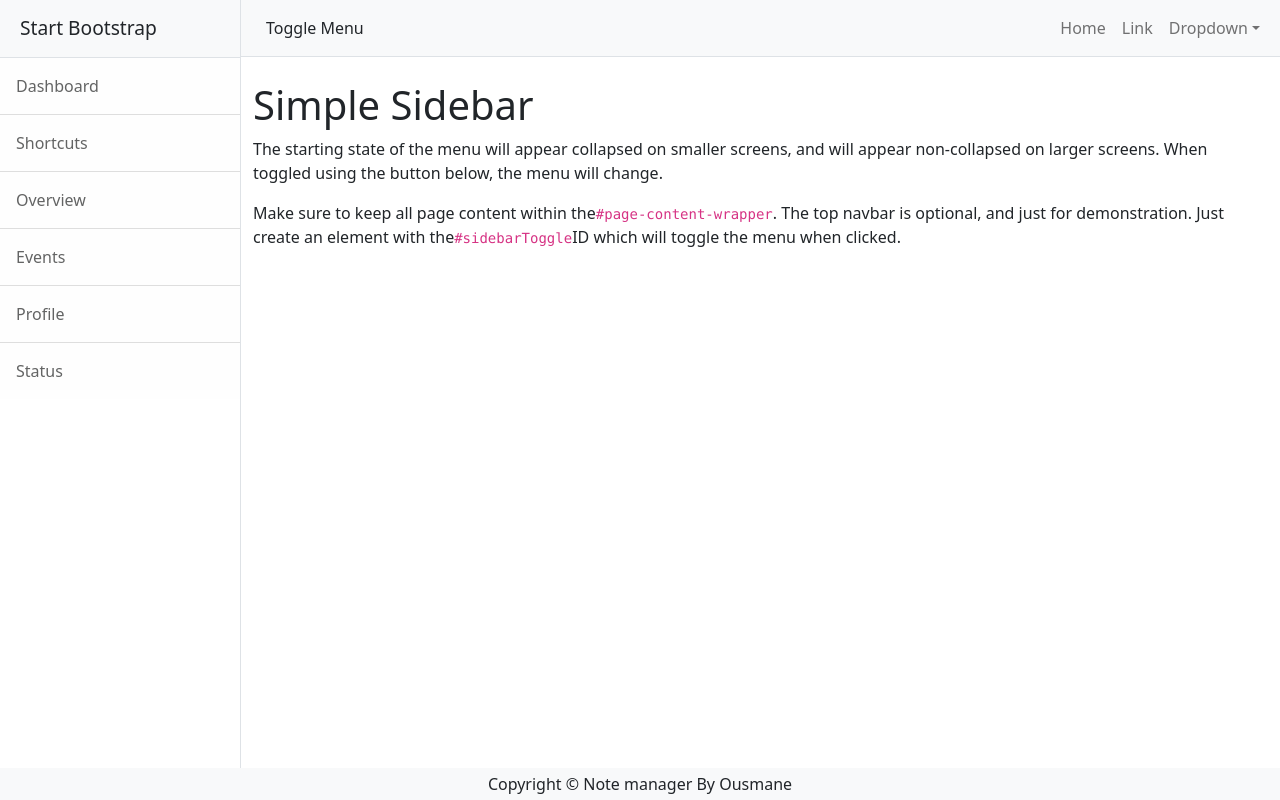
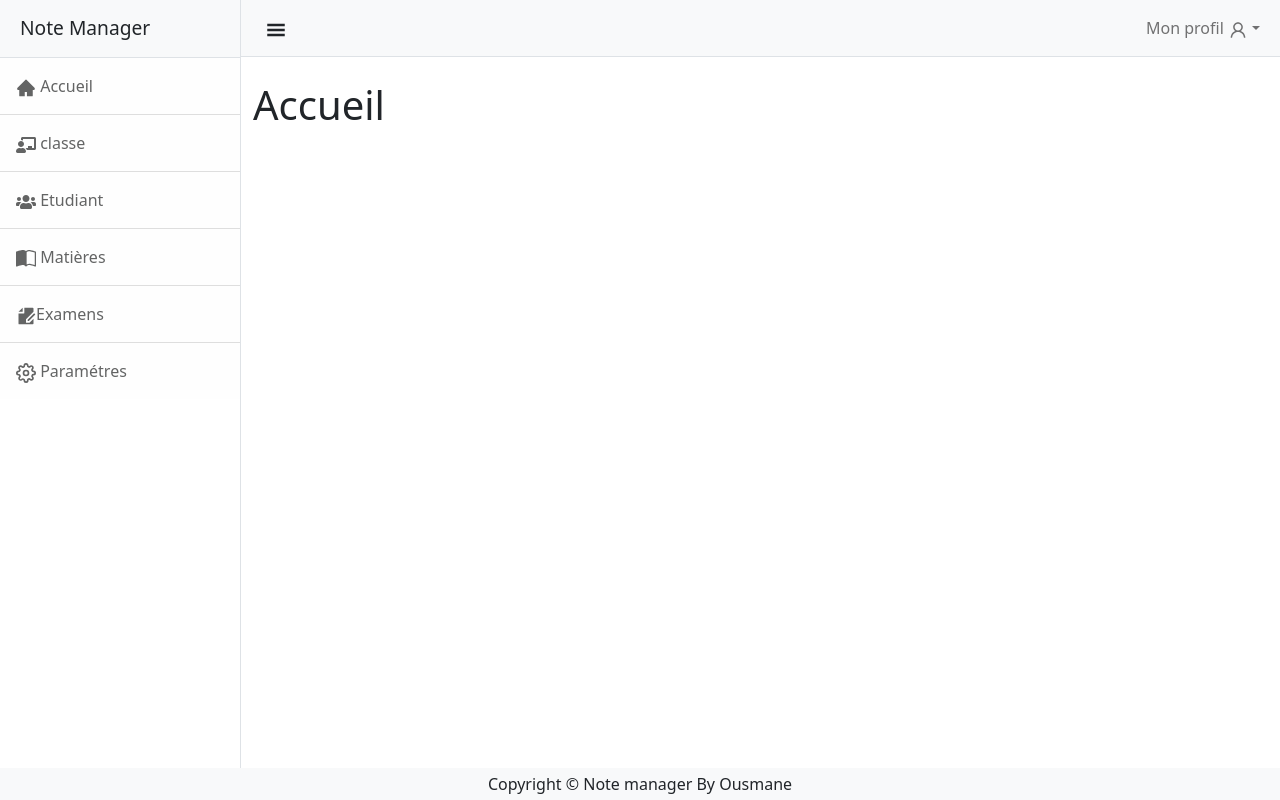
Before and after one commit to ousmab/gestion_note, a React (Create React App) app: page /dashboard in a window 1280 px wide. Built offline with nearby package versions, Linux system fonts and the light colour scheme.

Commit message:
[#7 imp finalisation dashboard

```diff
--- a/src/components/Main.js
+++ b/src/components/Main.js
@@ -3,8 +3,6 @@ import main_image from "../images/school.png"
 
 import { Link  } from 'react-router-dom';
 import Header from './Header';
-
-
 function Main() {
 
     return (
--- a/src/components/admin/AdminHeader.js
+++ b/src/components/admin/AdminHeader.js
@@ -1,19 +1,35 @@
 import React from 'react'
 import "./admin.css"
+import { GiHamburgerMenu } from "react-icons/gi"
+import {AiOutlineUser, AiFillHome} from "react-icons/ai"
+import { FaUsers, FaChalkboardTeacher } from 'react-icons/fa'
+import { RiFileEditFill } from 'react-icons/ri'
+import { BsBookHalf } from "react-icons/bs"
+import { FiSettings } from "react-icons/fi"
 
 
 export default function AdminHeader() {
+
+    let icons_size = 20
+
     return (
         <div className="d-flex" id="wrapper">
             <div className="border-end bg-white" id="sidebar-wrapper">
-                <div className="sidebar-heading border-bottom bg-light">Start Bootstrap</div>
+                <div className="sidebar-heading border-bottom bg-light">Note Manager</div>
                 <div className="list-group list-group-flush">
-                    <a className="list-group-item list-group-item-action list-group-item-light p-3" href="#!">Dashboard</a>
-                    <a className="list-group-item list-group-item-action list-group-item-light p-3" href="#!">Shortcuts</a>
-                    <a className="list-group-item list-group-item-action list-group-item-light p-3" href="#!">Overview</a>
-                    <a className="list-group-item list-group-item-action list-group-item-light p-3" href="#!">Events</a>
-                    <a className="list-group-item list-group-item-action list-group-item-light p-3" href="#!">Profile</a>
-                    <a className="list-group-item list-group-item-action list-group-item-light p-3" href="#!">Status</a>
+                    <a className="list-group-item list-group-item-action list-group-item-light p-3" href="#!">
+                        <AiFillHome size={icons_size} />  Accueil
+                    </a>
+                    <a className="list-group-item list-group-item-action list-group-item-light p-3" href="#!">
+                    <FaChalkboardTeacher size={icons_size} /> classe</a>
+                    <a className="list-group-item list-group-item-action list-group-item-light p-3" href="#!">
+                    <FaUsers size={icons_size} /> Etudiant</a>
+                    <a className="list-group-item list-group-item-action list-group-item-light p-3" href="#!">
+                    <BsBookHalf size={icons_size} /> Matières</a>
+                    <a className="list-group-item list-group-item-action list-group-item-light p-3" href="#!">
+                    <RiFileEditFill size={icons_size}/>Examens</a>
+                    <a className="list-group-item list-group-item-action list-group-item-light p-3" href="#!">
+                    <FiSettings size={icons_size} /> Paramétres</a>
                 </div>
             </div>
 
@@ -21,14 +37,18 @@ export default function AdminHeader() {
 
                 <nav className="navbar navbar-expand-lg navbar-light bg-light border-bottom">
                     <div className="container-fluid">
-                        <button className="btn" id="sidebarToggle">Toggle Menu</button>
+                        <button className="btn" id="sidebarToggle"><GiHamburgerMenu size={icons_size} /> </button>
                         <button className="navbar-toggler" type="button" data-bs-toggle="collapse" data-bs-target="#navbarSupportedContent" aria-controls="navbarSupportedContent" aria-expanded="false" aria-label="Toggle navigation"><span className="navbar-toggler-icon"></span></button>
                         <div className="collapse navbar-collapse" id="navbarSupportedContent">
                             <ul className="navbar-nav ms-auto mt-2 mt-lg-0">
+                                {/*
                                 <li className="nav-item active"><a className="nav-link" href="#!">Home</a></li>
                                 <li className="nav-item"><a className="nav-link" href="#!">Link</a></li>
+                                */}
                                 <li className="nav-item dropdown">
-                                    <a className="nav-link dropdown-toggle" id="navbarDropdown" href="#" role="button" data-bs-toggle="dropdown" aria-haspopup="true" aria-expanded="false">Dropdown</a>
+                                    <a className="nav-link dropdown-toggle" id="navbarDropdown" href="#" role="button" data-bs-toggle="dropdown" aria-haspopup="true" aria-expanded="false">
+                                        Mon profil <AiOutlineUser size={icons_size} />
+                                    </a>
                                     <div className="dropdown-menu dropdown-menu-end" aria-labelledby="navbarDropdown">
                                         <a className="dropdown-item" href="#!">Action</a>
                                         <a className="dropdown-item" href="#!">Another action</a>
@@ -42,15 +62,8 @@ export default function AdminHeader() {
                 </nav>
 
                 <div className="container-fluid">
-                    <h1 className="mt-4">Simple Sidebar</h1>
-                    <p>The starting state of the menu will appear collapsed on smaller screens, and will appear non-collapsed on larger screens. When toggled using the button below, the menu will change.</p>
-                    <p>
-                        Make sure to keep all page content within the
-                        <code>#page-content-wrapper</code>
-                        . The top navbar is optional, and just for demonstration. Just create an element with the
-                        <code>#sidebarToggle</code>
-                        ID which will toggle the menu when clicked.
-                    </p>
+                    <h1 className="mt-4">Accueil</h1>
+
                 </div>
             </div>
         </div>
```
